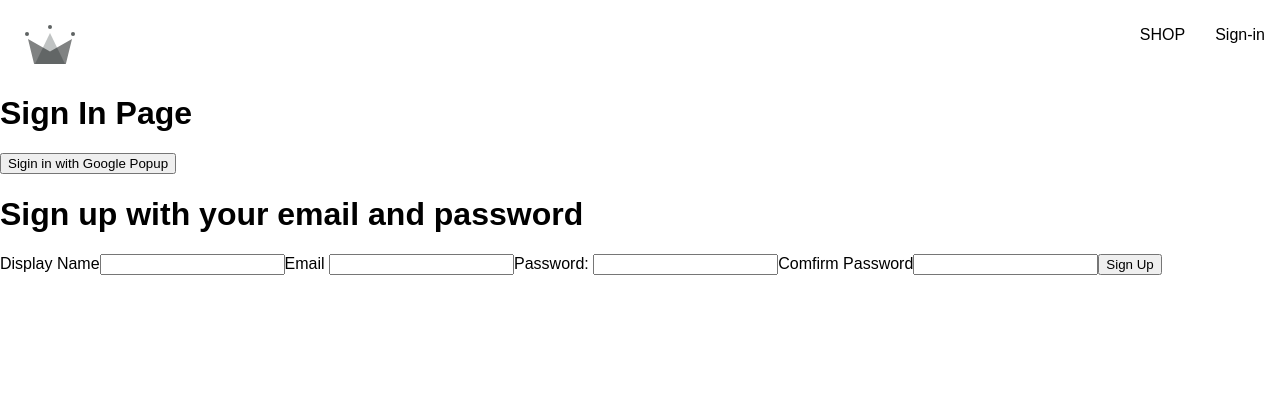
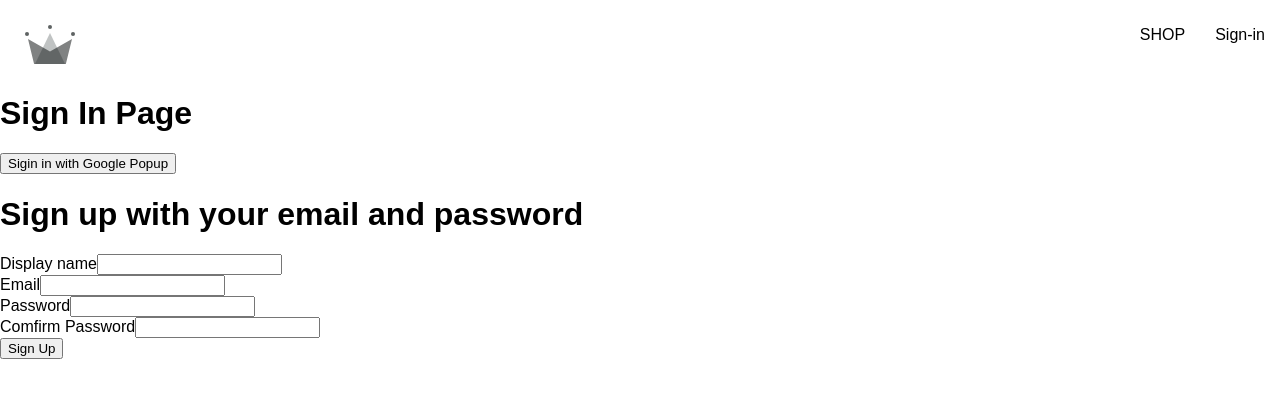
Before and after one commit to upluke/crwn-clothing-app, a React (Create React App) app: page /sign-in in a window 1280 px wide. Shown: the top 398 px of the page. Built offline with nearby package versions, Linux system fonts and the light colour scheme; a web font is replaced by a local one.

Commit message:
add form-input comp

```diff
--- /dev/null
+++ b/src/components/form-input/form-input.component.jsx
@@ -0,0 +1,11 @@
+const FormInput=({label, ...otherProps})=>{
+    return(
+        <div>
+            <label>{label}</label>
+            <input {...otherProps}/>
+        </div>
+    )
+
+}
+
+export default FormInput;
--- a/src/components/sign-up-form/sign-up-form.component.jsx
+++ b/src/components/sign-up-form/sign-up-form.component.jsx
@@ -1,6 +1,8 @@
 
 import { useState } from "react"
+import FormInput from "../form-input/form-input.component"
 import { createAuthUserWithEmailAndPassword, createUserDocumentFromAuth } from "../../utils/firebase/filebase.utils"
+
 
 
 const defaultForFields={
@@ -52,14 +54,10 @@ const SignUpForm =()=>{
         <div>
             <h1>Sign up with your email and password</h1>
             <form onSubmit={handleSubmit}>
-                <label>Display Name</label>
-                <input type="text" required onChange={handleChange} name="displayName" value={displayName}/>
-                <label>Email </label>
-                <input type="email" required onChange={handleChange} name="email" value={email}/>
-                <label>Password: </label>
-                <input type="password" required  autoComplete="on" onChange={handleChange} name="password" value={password}/>
-                <label>Comfirm Password</label>
-                <input type="password" required  autoComplete="on" onChange={handleChange} name="confirmPassword" value={confirmPassword}/>
+                <FormInput label="Display name" type="text" required onChange={handleChange} name="displayName" value={displayName}/>
+                <FormInput label="Email" type="email" required onChange={handleChange} name="email" value={email}/>
+                <FormInput label="Password" type="password" required  autoComplete="on" onChange={handleChange} name="password" value={password}/>
+                <FormInput label="Comfirm Password" type="password" required  autoComplete="on" onChange={handleChange} name="confirmPassword" value={confirmPassword}/>
                 <button type="submit">Sign Up</button>
             </form>
         </div>
```
Also changed, not shown: src/components/form-input/form-input.styles.scss (added).
